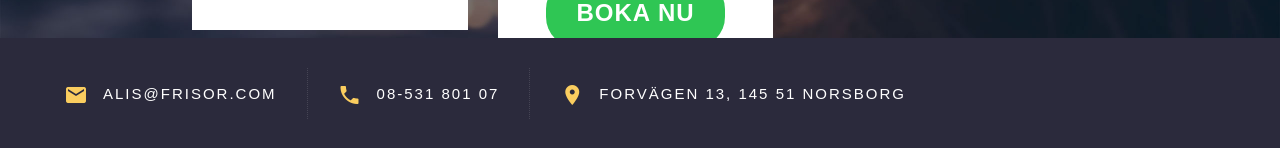
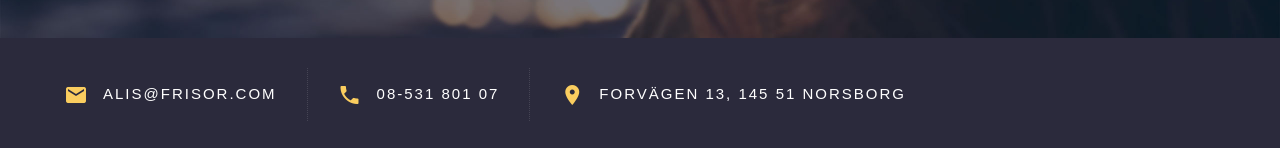
Before and after one commit to Elvis1995/barber, a React (Create React App) app in the folder barber_examen/: page / in a window 1280 px wide. Shown: the part 2275-2423 px from the top of the page. Built offline with nearby package versions, Linux system fonts and the light colour scheme; what google-maps-react would draw is missing.

Commit message:
Small changes to footer

```diff
--- a/barber_examen/src/components/footer/footer.css
+++ b/barber_examen/src/components/footer/footer.css
@@ -32,5 +32,6 @@ section#footer a:last-of-type {
 section#footer .links i {
 	color: rgba(250,205,95,1);
 	margin-right: 15px;
-    vertical-align: middle;
+	vertical-align: middle;
+	line-height: inherit;
 }
--- a/barber_examen/src/components/offers/offers.css
+++ b/barber_examen/src/components/offers/offers.css
@@ -17,7 +17,7 @@ section#offers .wrapper {
 /* cols_three */
 
 section#offers .cols.cols_three {
-	padding-top: 130px;
+	/* padding-top: 130px; */
 	overflow: hidden;
 }
 
```
